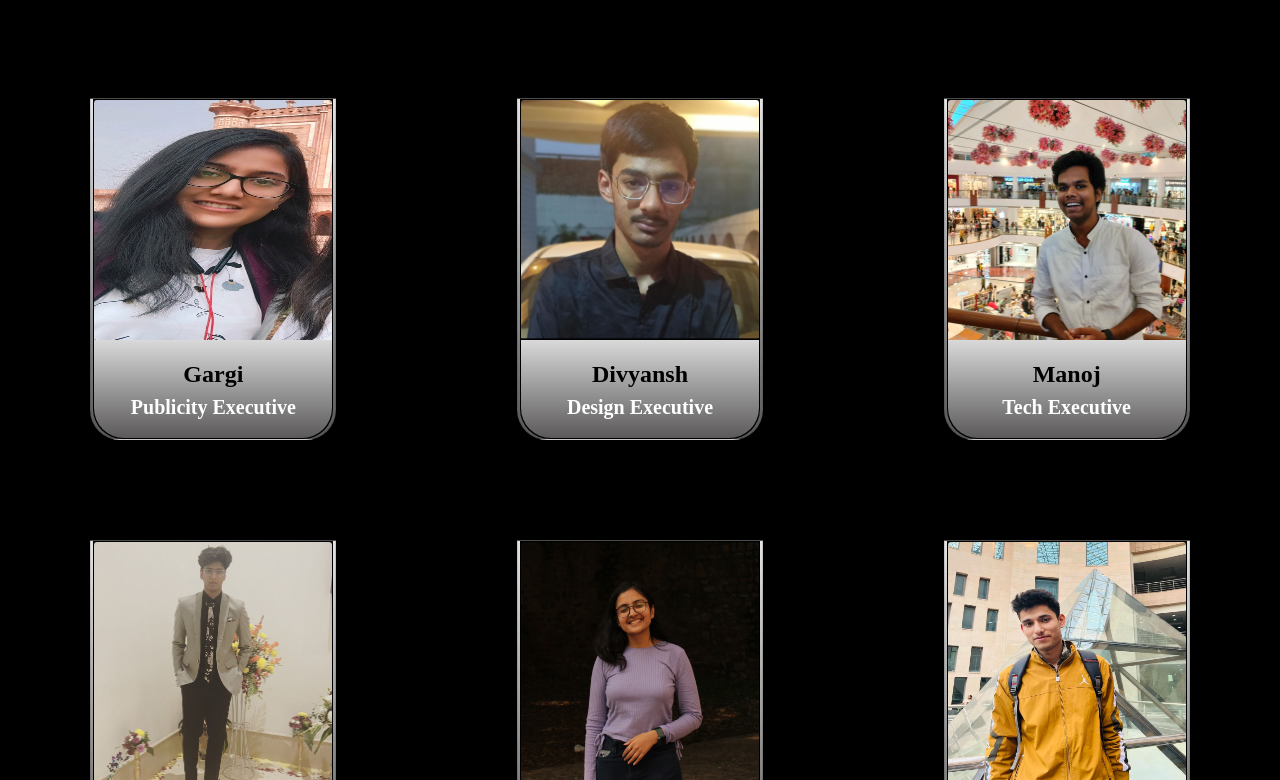
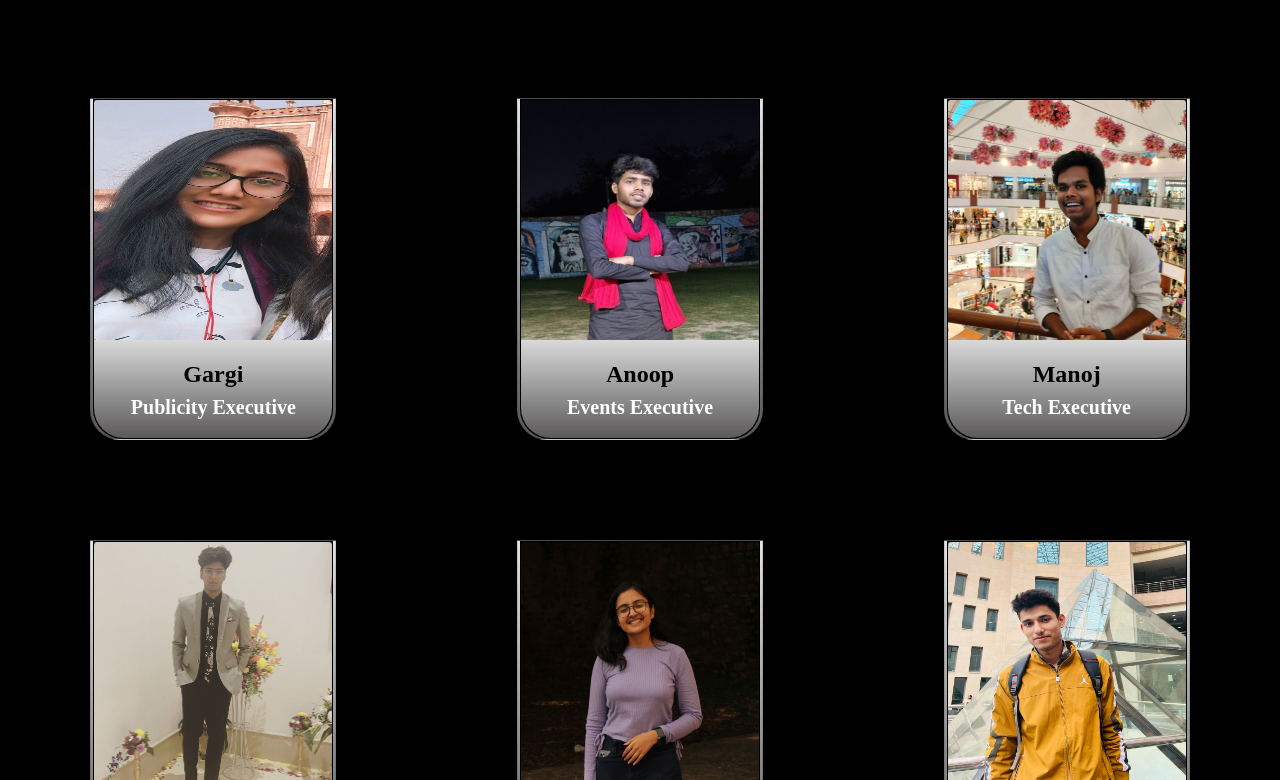
Before and after one commit to sunaina2863/symposium, a React (Create React App) app: page /team in a window 1280 px wide. Shown: the part 3200-3980 px from the top of the page. Built offline with nearby package versions, Linux system fonts and the light colour scheme.

Commit message:
team depc remove

```diff
--- a/src/Team/team.js
+++ b/src/Team/team.js
@@ -94,9 +94,9 @@ const cardDataTeam3 = [
   },
   {
     id: 5,
-    name: "Divyansh",
-    designation: "Design Executive",
-    url: divyansh,
+    name: "Anoop",
+    designation: "Events Executive",
+    url: anop,
   },
   {
     id: 6,
@@ -127,12 +127,6 @@ const cardDataTeam3 = [
     name: "Piyush",
     designation: "Executive",
     url: piyush,
-  },
-  {
-    id: 11,
-    name: "Anoop",
-    designation: "Events Executive",
-    url: anop,
   },
 ];
 function Team() {
```
